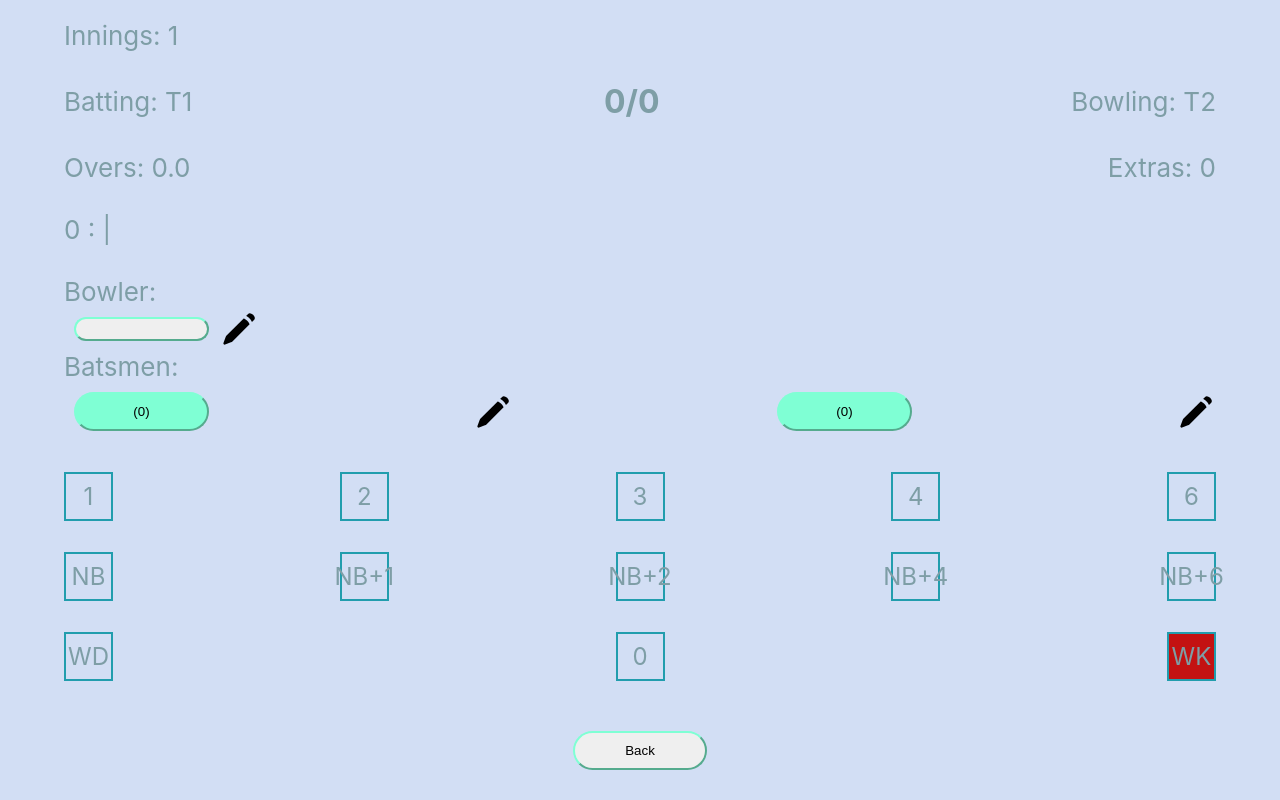
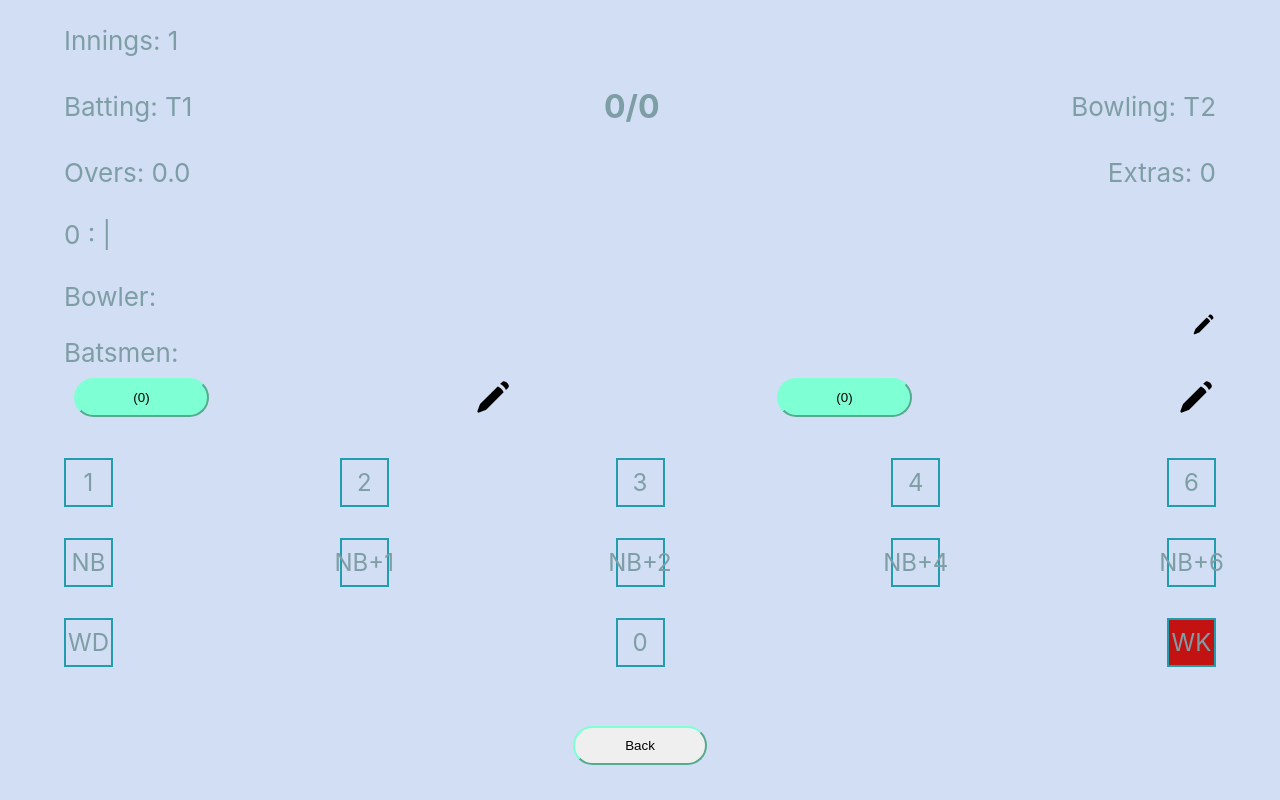
Before and after one commit to rughvi/indoorcricket, a React (Create React App) app: page /innings/1 in a window 1280 px wide. Built offline with nearby package versions, Linux system fonts and the light colour scheme.

Commit message:
Bowler formatting

```diff
--- a/src/Game/GameCard.css
+++ b/src/Game/GameCard.css
@@ -18,20 +18,3 @@
   width: 100%;
   justify-content: space-between;
 }
-
-.GameCard-row {
-  display: flex;
-  flex-direction: row;
-  align-items: center;
-  font-size: calc(10px + 2vmin);
-  width: 100%;
-  justify-content: space-between;
-}
-
-.GameCard-body {
-
-}
-
-.GameCard-footer {
-
-}
--- a/src/Game/Innings.tsx
+++ b/src/Game/Innings.tsx
@@ -168,16 +168,16 @@ const Innings = () => {
                 <div className="GameCard-header">
                     <div>Bowler:</div>
                 </div>
-                <div className="GameCard-row">
-                    <div style={{display: "flex", flexDirection: "row", justifyContent: "center", alignItems: "center"}}>
-                        <button className="CurrentPlayerButton">{currentBowler?.name}</button>
-                        <Edit style={{height: "40px", width: "40px"}} onClick={() => {choosePlayer('bowler', 1)}}/>
+                <div className="GameCard-header">
+                    <div style={{width: '100%', display: "flex", flexDirection: "row", justifyContent: "space-between", alignItems: "center", fontSize: 'calc(6px + 2vmin)'}}>
+                        <div style={{minWidth: '40%'}}>{currentBowler?.name}</div>
+                        <Edit style={{height: "25px", width: "25px"}} onClick={() => {choosePlayer('bowler', 1)}}/>
                     </div>
                 </div>
                 <div className="GameCard-header">
                     <div>Batsmen:</div>
                 </div>
-                <div className="GameCard-row">
+                <div className="GameCard-header">
                     <button className={`${(currentBatsman?.name === currentPlayer1?.name) ? 'CurrentPlayerButton ButtonSelected' : 'CurrentPlayerButton' }`} onClick={() => setCurrentBatsman(currentPlayer1)}>{currentPlayer1?.name}({currentPlayer1Scores?.reduce((a,c) => a+c) ?? 0})</button>
                     <Edit style={{height: "40px", width: "40px"}} onClick={() => {choosePlayer('player', 1)}}/>
                     <button className={`${(currentBatsman?.name === currentPlayer2?.name) ? 'CurrentPlayerButton ButtonSelected' : 'CurrentPlayerButton' }`} onClick={() => setCurrentBatsman(currentPlayer2)}>{currentPlayer2?.name}({currentPlayer2Scores?.reduce((a,c) => a+c) ?? 0})</button>
```
